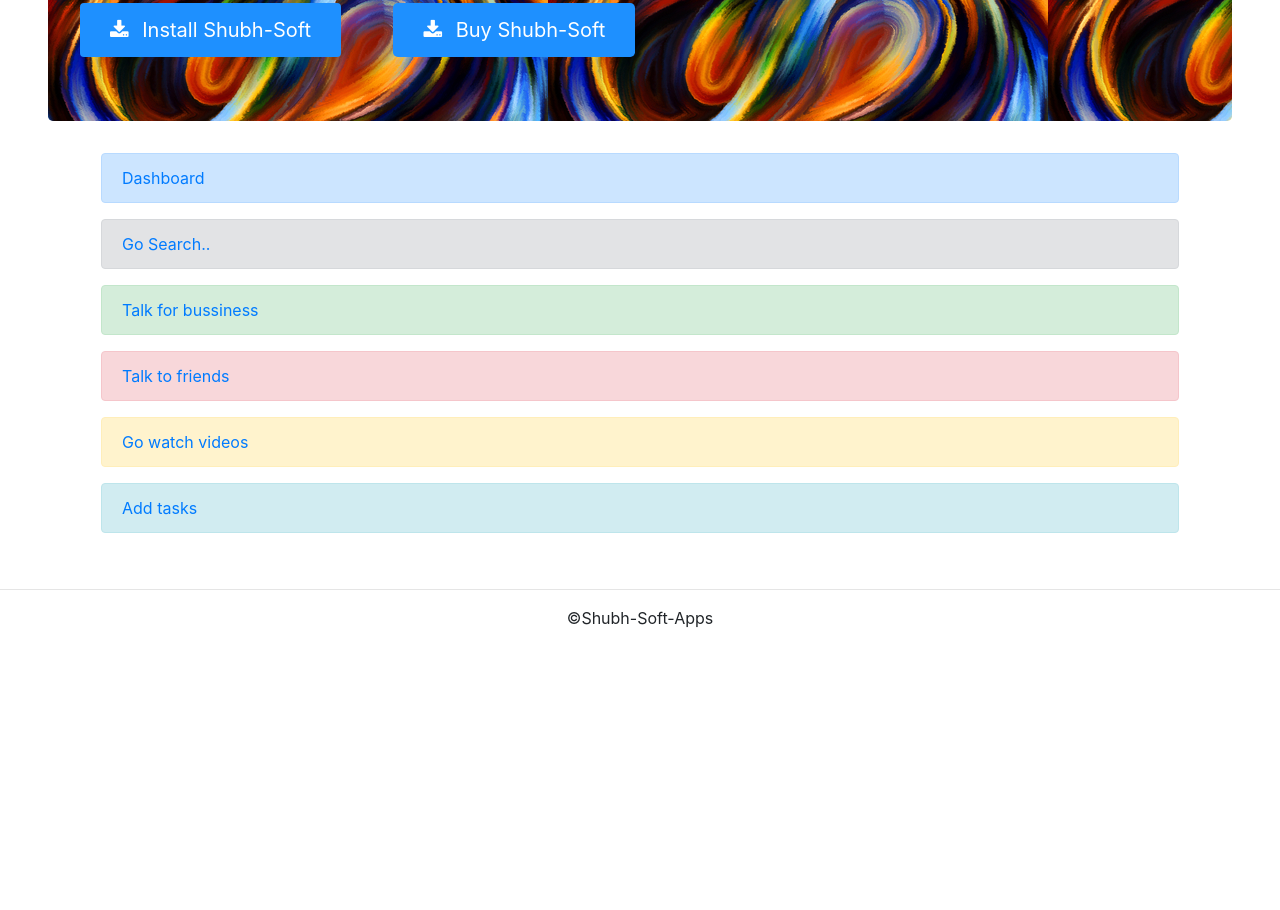
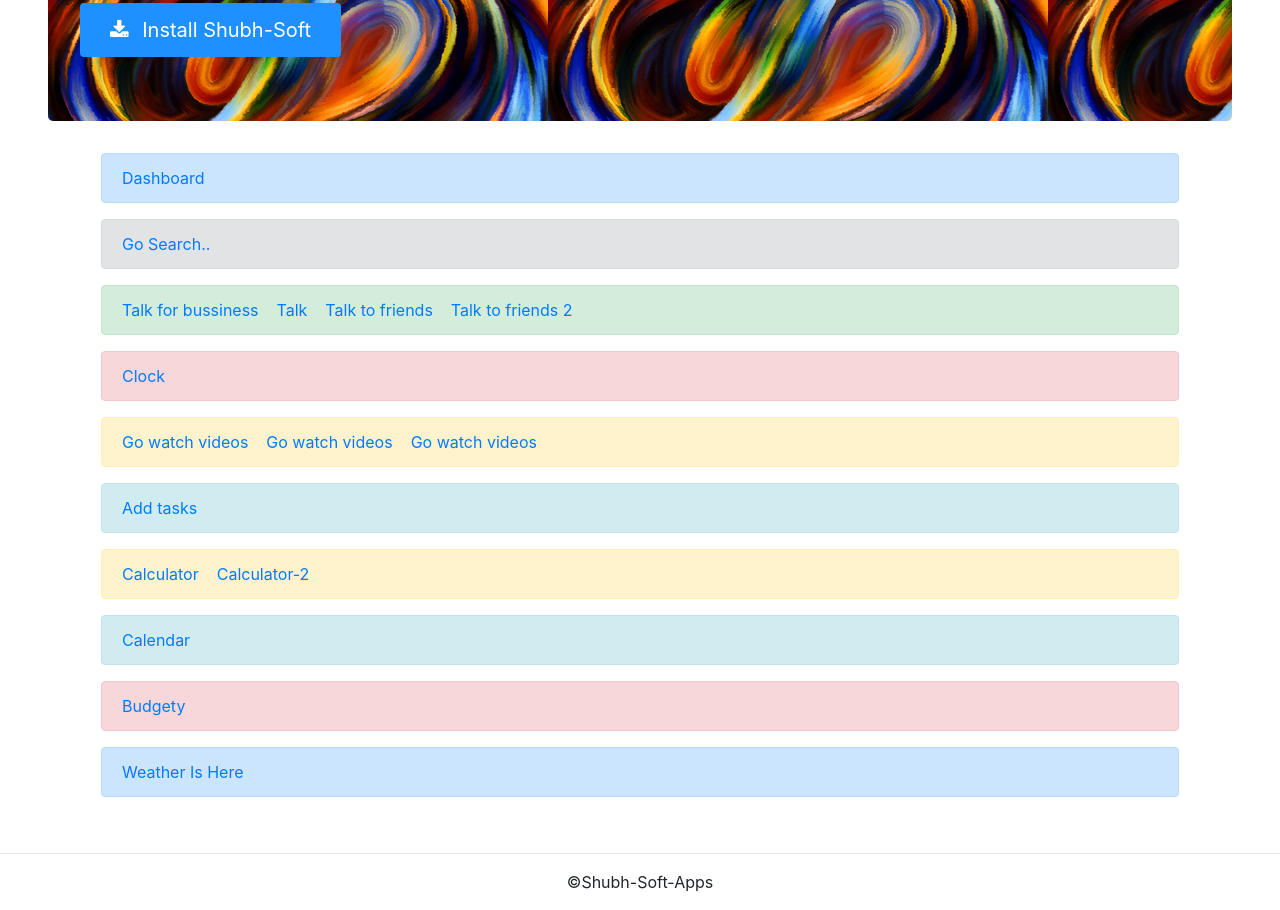
Before and after one commit to verma-shubh-1704/Shubh-Soft-Home-Page, a plain HTML site: page index.html in a window 1280 px wide. Shown: the part 271-1181 px from the top of the page. Before the commit the page ends 917 px from the top, so only its background shows below. Drawn offline with nearby package versions, Linux system fonts and the light colour scheme.

Commit message:
Update index.html

```diff
--- a/index.html
+++ b/index.html
@@ -40,7 +40,6 @@
         <a href="index.html" download>
           <button class="btn mr-5"><i class="fa fa-download mr-2"></i> Install Shubh-Soft</button>
           </a>
-        <a class="btn btn-info btn-lg" href="#" role="button" download><i class="fa fa-download mr-2"></i> Buy Shubh-Soft</a>
       </div>
 
       <div class="container">
@@ -52,15 +51,39 @@
         </div>
         <div class="mr-3 ml-3 alert alert-success" role="alert">
           <a href="https://verma-shubh-1704.github.io/Shubh-Talk/" target="blank">Talk for bussiness</a>
+          &nbsp;&nbsp;
+          <a href="https://verma-shubh-1704.github.io/chat-app/" target="blank">Talk</a>
+          &nbsp;&nbsp;
+          <a href="https://verma-shubh-1704.github.io/Shubh-Talk-3/" target="blank">Talk to friends</a>
+          &nbsp;&nbsp;
+          <a href="https://verma-shubh-1704.github.io/Shubh-Talk-4/" target="blank">Talk to friends 2</a>
         </div>
         <div class="mr-3 ml-3 alert alert-danger" role="alert">
-          <a href="https://verma-shubh-1704.github.io/chat-app/" target="blank">Talk to friends</a>
+          <a href="https://verma-shubh-1704.github.io/Clock/" target="blank">Clock</a>
         </div>
         <div class="mr-3 ml-3 alert alert-warning" role="alert">
+          <a href="https://verma-shubh-1704.github.io/Shutube/" target="blank">Go watch videos</a>
+          &nbsp;&nbsp;
           <a href="https://verma-shubh-1704.github.io/Shutube-Pro/" target="blank">Go watch videos</a>
+          &nbsp;&nbsp;
+          <a href="https://verma-shubh-1704.github.io/Shutube-3/" target="blank">Go watch videos</a>
         </div>
         <div class="mr-3 ml-3 alert alert-info" role="alert">
           <a href="https://verma-shubh-1704.github.io/Task-App/" target="blank">Add tasks</a>
+        </div>
+        <div class="mr-3 ml-3 alert alert-warning" role="alert">
+          <a href="https://verma-shubh-1704.github.io/Calculator/" target="blank">Calculator</a>
+          &nbsp;&nbsp;
+          <a href="https://verma-shubh-1704.github.io/Calculator-2/" target="blank">Calculator-2</a>
+        </div>
+        <div class="mr-3 ml-3 alert alert-info" role="alert">
+          <a href="https://verma-shubh-1704.github.io/Calendar/" target="blank">Calendar</a>
+        </div>
+        <div class="mr-3 ml-3 alert alert-danger" role="alert">
+          <a href="https://verma-shubh-1704.github.io/Budgety/" target="blank">Budgety</a>
+        </div>
+        <div class="mr-3 ml-3 alert alert-primary" role="alert">
+          <a href="https://verma-shubh-1704.github.io/Weather-App/" target="blank">Weather Is Here</a>
         </div>
       </div>
 
```
